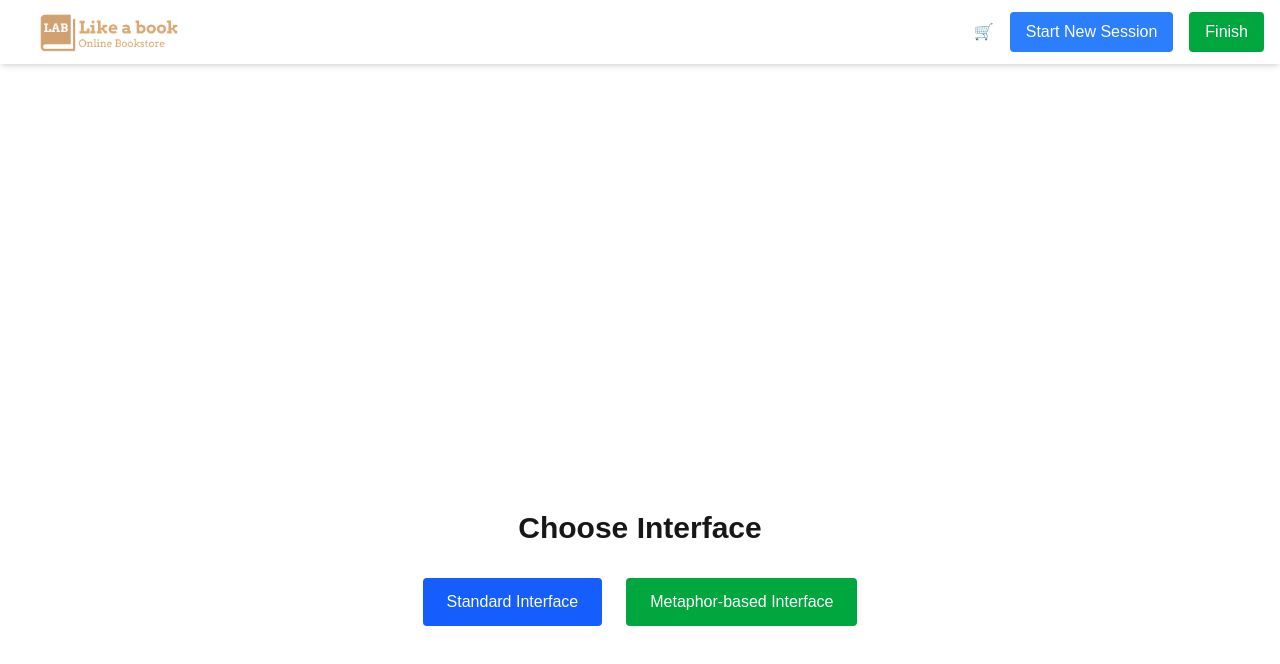
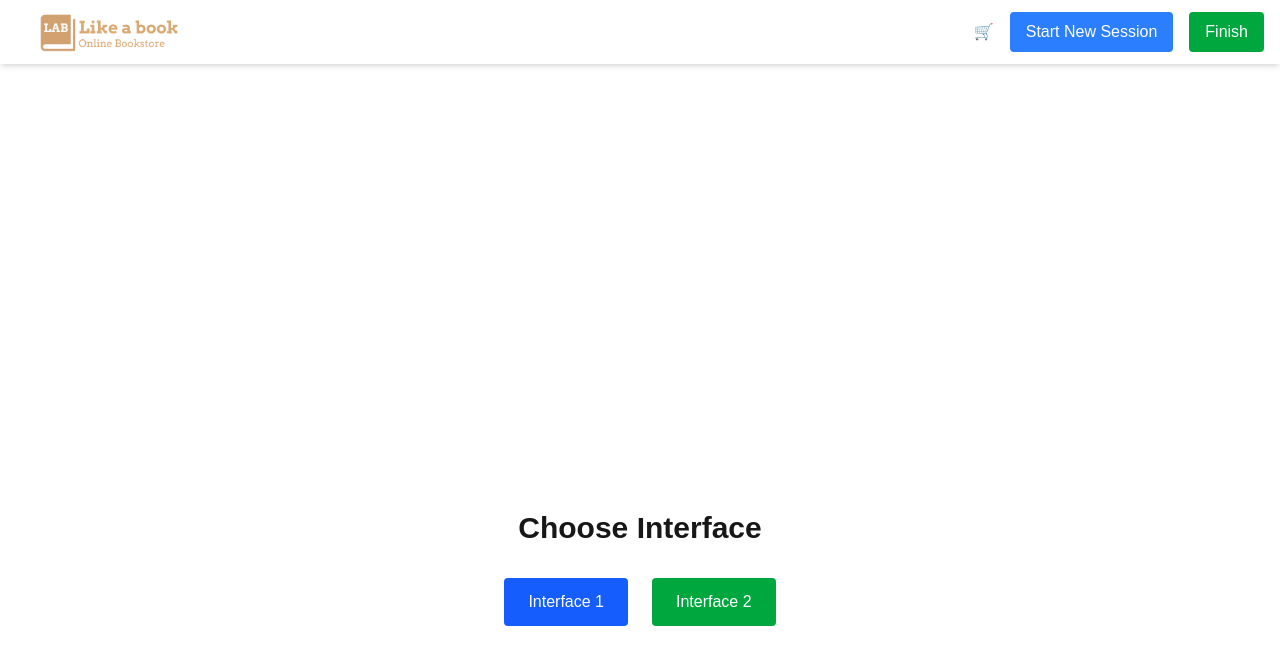
Before and after one commit to marvinalnashi/book-shop, a Next.js app: page / in a window 1280 px wide. Shown: the top 664 px of the page. Built offline with nearby package versions, Linux system fonts and the light colour scheme.

Commit message:
Fixes and improvements

```diff
--- a/src/app/page.tsx
+++ b/src/app/page.tsx
@@ -23,8 +23,8 @@ export default function LobbyPage() {
         <div className="flex flex-col items-center justify-center h-screen space-y-8">
             <h1 className="text-3xl font-bold">Choose Interface</h1>
             <div className="flex gap-6">
-                <button onClick={() => startSession('standard')} className="px-6 py-3 bg-blue-600 text-white rounded">Standard Interface</button>
-                <button onClick={() => startSession('metaphor')} className="px-6 py-3 bg-green-600 text-white rounded">Metaphor-based Interface</button>
+                <button onClick={() => startSession('standard')} className="px-6 py-3 bg-blue-600 text-white rounded">Interface 1</button>
+                <button onClick={() => startSession('metaphor')} className="px-6 py-3 bg-green-600 text-white rounded">Interface 2</button>
             </div>
         </div>
     )
--- a/src/components/Header.tsx
+++ b/src/components/Header.tsx
@@ -99,8 +99,9 @@ export default function Header() {
             {showFinishModal && (
                 <div className="fixed inset-0 bg-black bg-opacity-50 flex items-center justify-center z-50">
                     <div className="bg-white rounded-lg p-6 w-96">
-                        <h2 className="text-lg font-semibold mb-4">Session Completed</h2>
-                        <p className="mb-2">
+                        <h2 className="text-lg font-semibold mb-4">Session finalisation</h2>
+                        <p>Please make sure you've completed all of your tasks before starting the survey!</p>
+                        <p className="mb-2 mt-4">
                             Your User ID (Session ID):
                         </p>
                         <div className="flex items-center gap-2 mb-4">
```
